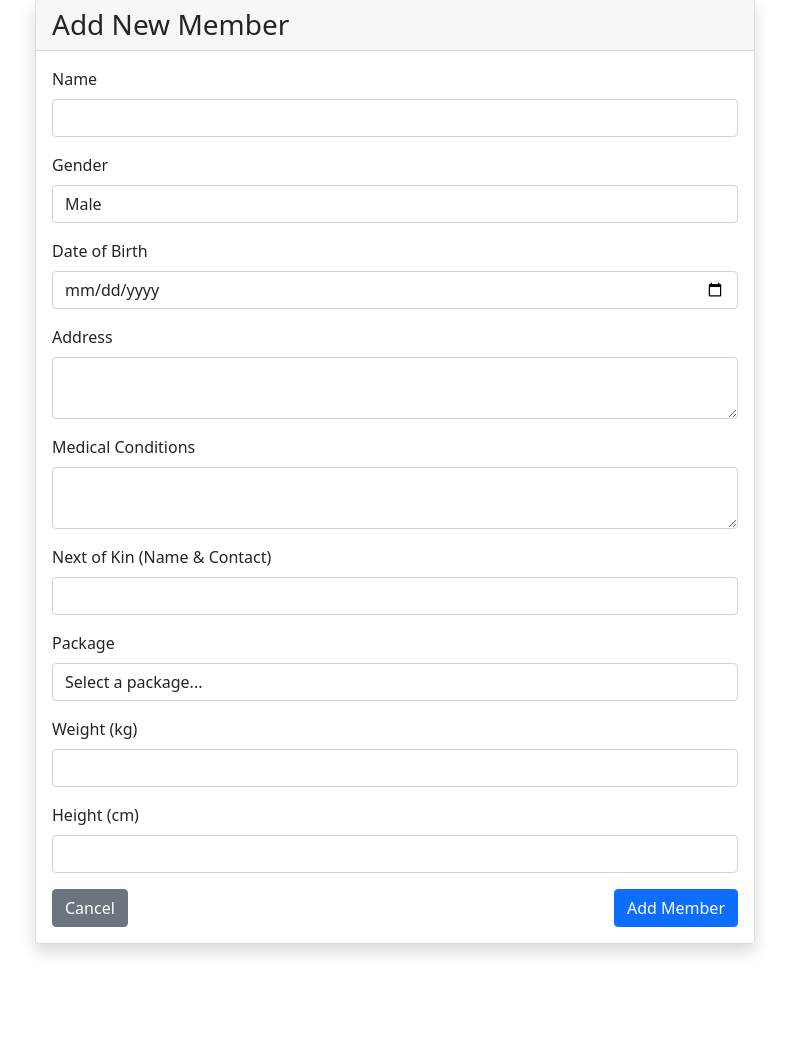
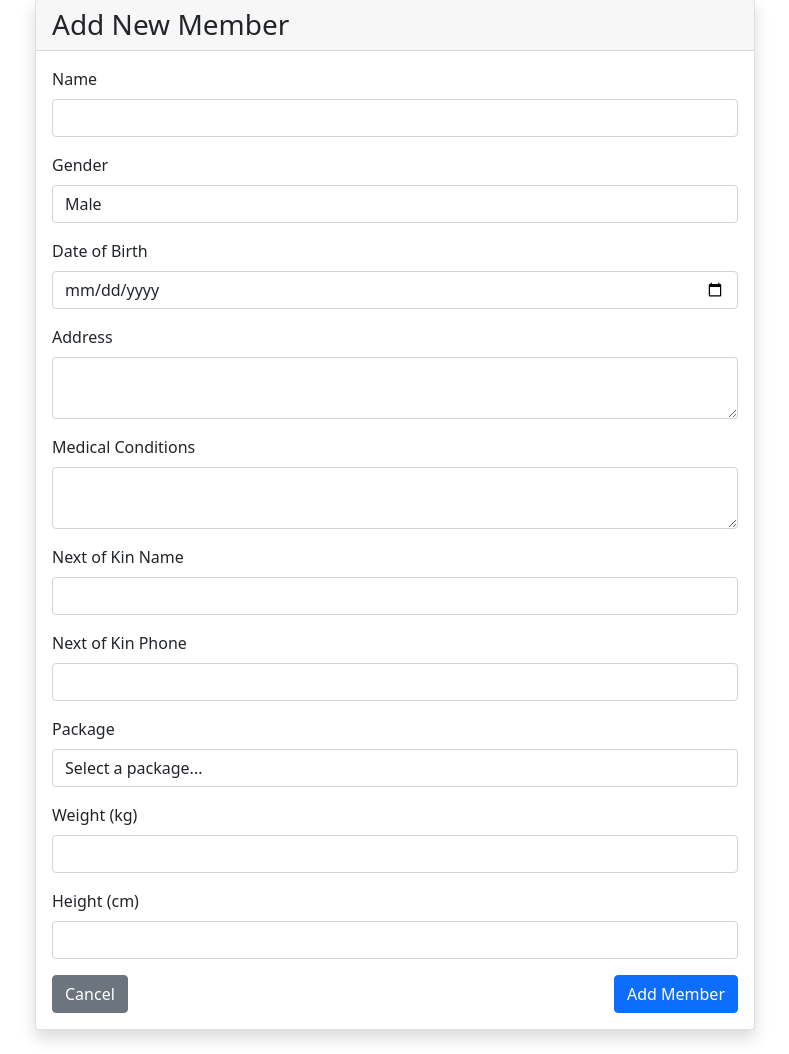
Before and after one commit to danishjavedcodes/gym_management, a Flask app: page /members/add in a window 1280 px wide. Shown: the part 129-1183 px from the top of the page, without its empty margins (245-1034 px from the left). Before the commit the page ends 1084 px from the top, so only its background shows below. Run offline with Flask 3, Linux system fonts and the light colour scheme; the visitor is signed in with stand-in values (Sample User, id 1).

Commit message:
Member data storage problem fixed

```diff
--- a/app.py
+++ b/app.py
@@ -294,31 +294,41 @@
     try:
         members_df = pd.read_excel('data/members.xlsx')
         packages_df = pd.read_excel('data/packages.xlsx')
+        member_data = members_df[members_df['id'].astype(str) == str(member_id)]
+
+        if member_data.empty:
+            flash('Member not found')
+            return redirect(url_for('view_members'))
 
         if request.method == 'POST':
+            # Update member information
             members_df.loc[members_df['id'].astype(str) == str(member_id), 'name'] = request.form.get('name')
-            members_df.loc[members_df['id'].astype(str) == str(member_id), 'gender'] = request.form.get('gender')  # Add this line
+            members_df.loc[members_df['id'].astype(str) == str(member_id), 'gender'] = request.form.get('gender')
             members_df.loc[members_df['id'].astype(str) == str(member_id), 'dob'] = request.form.get('dob')
             members_df.loc[members_df['id'].astype(str) == str(member_id), 'address'] = request.form.get('address')
             members_df.loc[members_df['id'].astype(str) == str(member_id), 'medical_conditions'] = request.form.get('medical_conditions')
-            members_df.loc[members_df['id'].astype(str) == str(member_id), 'next_of_kin'] = request.form.get('next_of_kin')
             members_df.loc[members_df['id'].astype(str) == str(member_id), 'package'] = request.form.get('package')
-            members_df.loc[members_df['id'].astype(str) == str(member_id), 'weight'] = float(request.form.get('weight'))
-            members_df.loc[members_df['id'].astype(str) == str(member_id), 'height'] = float(request.form.get('height'))
+            members_df.loc[members_df['id'].astype(str) == str(member_id), 'weight'] = request.form.get('weight')
+            members_df.loc[members_df['id'].astype(str) == str(member_id), 'height'] = request.form.get('height')
+
+            # Update next of kin information
+            members_df.loc[members_df['id'].astype(str) == str(member_id), 'next_of_kin_name'] = request.form.get('next_of_kin_name')
+            members_df.loc[members_df['id'].astype(str) == str(member_id), 'next_of_kin_phone'] = request.form.get('next_of_kin_phone')
 
             members_df.to_excel('data/members.xlsx', index=False)
             flash('Member updated successfully')
             return redirect(url_for('view_members'))
 
-        member = members_df[members_df['id'].astype(str) == str(member_id)].iloc[0]
+        # GET request - display edit form
+        member = member_data.iloc[0].to_dict()
         return render_template('edit_member.html',
-                             member=member.to_dict(),
+                             member=member,
                              packages=packages_df.to_dict('records'))
+
     except Exception as e:
         app.logger.error(f"Error editing member: {e}")
         flash('Error updating member')
         return redirect(url_for('view_members'))
-
 
 @app.route('/members/delete/<member_id>')
 def delete_member(member_id):
@@ -682,7 +692,9 @@
 
     try:
         packages_df = pd.read_excel('data/packages.xlsx')
-        return render_template('add_member.html', packages=packages_df.to_dict('records'))
+        return render_template('add_member.html',
+                             packages=packages_df.to_dict('records'),
+                             datetime=datetime)  # Pass datetime to the template
     except Exception as e:
         app.logger.error(f"Error loading add member page: {e}")
         flash('Error loading packages data')
@@ -690,29 +702,33 @@
 
 @app.route('/members/add', methods=['POST'])
 def add_member():
-    if 'user_type' not in session:
-        return redirect(url_for('login'))
-
     try:
         members_df = pd.read_excel('data/members.xlsx')
+
+        # Get next of kin details separately
+        kin_name = request.form.get('kin_name')
+        kin_phone = request.form.get('kin_phone')
+
         new_member = {
-            'id': str(len(members_df) + 1),
             'name': request.form.get('name'),
             'gender': request.form.get('gender'),
             'dob': request.form.get('dob'),
+            'phone': request.form.get('phone'),
             'address': request.form.get('address'),
+            'package': request.form.get('package'),
+            'join_date': datetime.now().strftime('%Y-%m-%d'),  # Automatic join date
+            'next_of_kin_name': kin_name,
+            'next_of_kin_phone': kin_phone,
             'medical_conditions': request.form.get('medical_conditions'),
-            'next_of_kin': request.form.get('next_of_kin'),
-            'package': request.form.get('package'),
-            'weight': float(request.form.get('weight')),
-            'height': float(request.form.get('height')),
-            'join_date': datetime.now().strftime('%Y-%m-%d'),
-            'payment_status': 'Pending'
+            'weight': request.form.get('weight'),  # Added weight
+            'height': request.form.get('height'),  # Added height
+            'status': 'Active'
         }
 
         members_df = pd.concat([members_df, pd.DataFrame([new_member])], ignore_index=True)
         members_df.to_excel('data/members.xlsx', index=False)
         flash('Member added successfully')
+
     except Exception as e:
         app.logger.error(f"Error adding member: {e}")
         flash('Error adding member')
--- a/templates/add_member.html
+++ b/templates/add_member.html
@@ -35,8 +35,12 @@
                             <textarea class="form-control" name="medical_conditions"></textarea>
                         </div>
                         <div class="mb-3">
-                            <label class="form-label">Next of Kin (Name & Contact)</label>
-                            <input type="text" class="form-control" name="next_of_kin" required>
+                            <label for="kin_name" class="form-label">Next of Kin Name</label>
+                            <input type="text" class="form-control" id="kin_name" name="kin_name" required>
+                        </div>
+                        <div class="mb-3">
+                            <label for="kin_phone" class="form-label">Next of Kin Phone</label>
+                            <input type="tel" class="form-control" id="kin_phone" name="kin_phone" required>
                         </div>
                         <div class="mb-3">
                             <label class="form-label">Package</label>
```
Also changed, not shown: templates/edit_member.html (+15 -0 lines), 1 other file.
